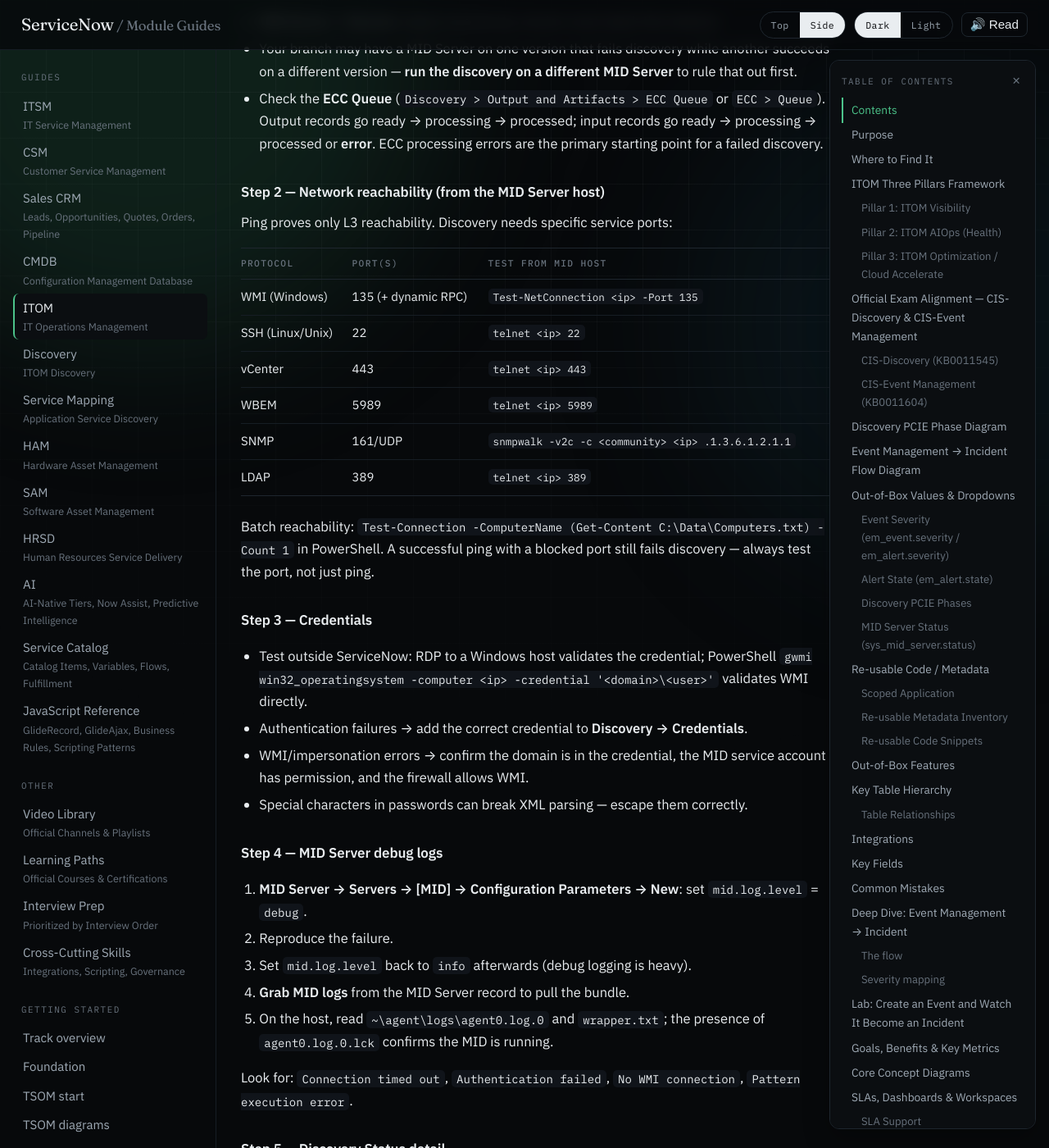
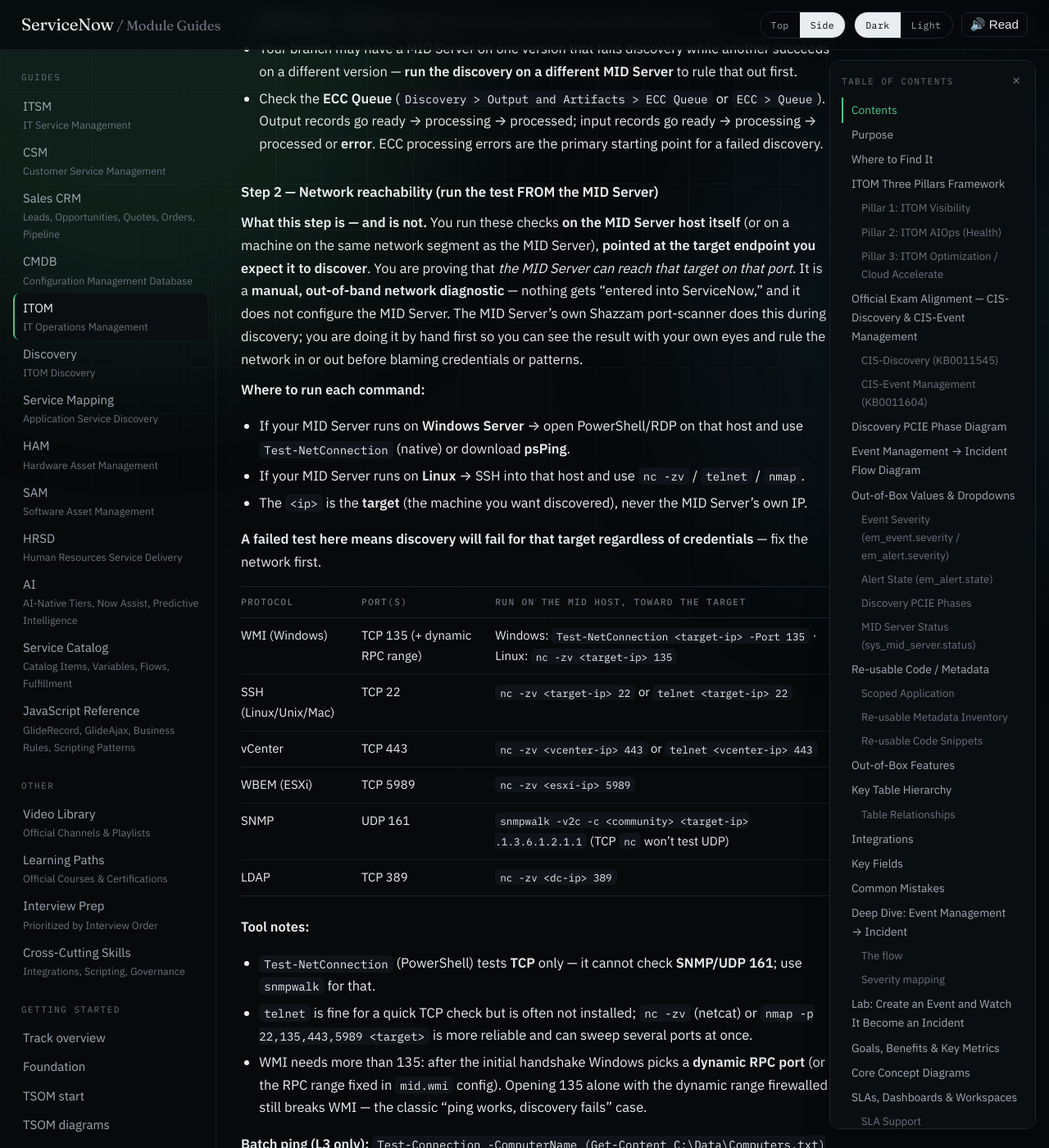
Before and after one commit to eltonaguiar/ServiceNow_Learning_TSOM-_CSM_FSM_SalesCRM_HAM_ITSM, a Jekyll site: the page built from docs/modules/itom/itom-guide.md, in a window 1280 px wide and 1400 px high, scrolled down 34413 px. Shown: the whole window at 82% size. Built offline with Jekyll 4.4.1, drawn with Linux system fonts in a browser that asks for light colours; our own code applies the rules of GitHub Pages for plain Markdown files; some of the changed text lies outside the part shown.

Commit message:
Clarify Step 2 network reachability: run FROM MID host toward target, manual diagnostic, tool notes

```diff
--- a/docs/modules/itom/itom-guide.md
+++ b/docs/modules/itom/itom-guide.md
@@ -1032,20 +1032,34 @@ Debug top-down. Do not change two things at once.
 - Your branch may have a MID Server on one version that fails discovery while another succeeds on a different version — **run the discovery on a different MID Server** to rule that out first.
 - Check the **ECC Queue** (`Discovery > Output and Artifacts > ECC Queue` or `ECC > Queue`). Output records go ready → processing → processed; input records go ready → processing → processed or **error**. ECC processing errors are the primary starting point for a failed discovery.
 
-### Step 2 — Network reachability (from the MID Server host)
+### Step 2 — Network reachability (run the test FROM the MID Server)
 
-Ping proves only L3 reachability. Discovery needs specific service ports:
+**What this step is — and is not.** You run these checks **on the MID Server host itself** (or on a machine on the same network segment as the MID Server), **pointed at the target endpoint you expect it to discover**. You are proving that *the MID Server can reach that target on that port*. It is a **manual, out-of-band network diagnostic** — nothing gets "entered into ServiceNow," and it does not configure the MID Server. The MID Server's own Shazzam port-scanner does this during discovery; you are doing it by hand first so you can see the result with your own eyes and rule the network in or out before blaming credentials or patterns.
 
-| Protocol | Port(s) | Test from MID host |
-|----------|---------|--------------------|
-| WMI (Windows) | 135 (+ dynamic RPC) | `Test-NetConnection <ip> -Port 135` |
-| SSH (Linux/Unix) | 22 | `telnet <ip> 22` |
-| vCenter | 443 | `telnet <ip> 443` |
-| WBEM | 5989 | `telnet <ip> 5989` |
-| SNMP | 161/UDP | `snmpwalk -v2c -c <community> <ip> .1.3.6.1.2.1.1` |
-| LDAP | 389 | `telnet <ip> 389` |
+**Where to run each command:**
+- If your MID Server runs on **Windows Server** → open PowerShell/RDP on that host and use `Test-NetConnection` (native) or download **psPing**.
+- If your MID Server runs on **Linux** → SSH into that host and use `nc -zv` / `telnet` / `nmap`.
+- The `<ip>` is the **target** (the machine you want discovered), never the MID Server's own IP.
 
-Batch reachability: `Test-Connection -ComputerName (Get-Content C:\Data\Computers.txt) -Count 1` in PowerShell. A successful ping with a blocked port still fails discovery — always test the port, not just ping.
+**A failed test here means discovery will fail for that target regardless of credentials** — fix the network first.
+
+| Protocol | Port(s) | Run on the MID host, toward the target |
+|----------|---------|----------------------------------------|
+| WMI (Windows) | TCP 135 (+ dynamic RPC range) | Windows: `Test-NetConnection <target-ip> -Port 135` · Linux: `nc -zv <target-ip> 135` |
+| SSH (Linux/Unix/Mac) | TCP 22 | `nc -zv <target-ip> 22` or `telnet <target-ip> 22` |
+| vCenter | TCP 443 | `nc -zv <vcenter-ip> 443` or `telnet <vcenter-ip> 443` |
+| WBEM (ESXi) | TCP 5989 | `nc -zv <esxi-ip> 5989` |
+| SNMP | UDP 161 | `snmpwalk -v2c -c <community> <target-ip> .1.3.6.1.2.1.1` (TCP `nc` won't test UDP) |
+| LDAP | TCP 389 | `nc -zv <dc-ip> 389` |
+
+**Tool notes:**
+- `Test-NetConnection` (PowerShell) tests **TCP** only — it cannot check **SNMP/UDP 161**; use `snmpwalk` for that.
+- `telnet` is fine for a quick TCP check but is often not installed; `nc -zv` (netcat) or `nmap -p 22,135,443,5989 <target>` is more reliable and can sweep several ports at once.
+- WMI needs more than 135: after the initial handshake Windows picks a **dynamic RPC port** (or the RPC range fixed in `mid.wmi` config). Opening 135 alone with the dynamic range firewalled still breaks WMI — the classic "ping works, discovery fails" case.
+
+**Batch ping (L3 only):** `Test-Connection -ComputerName (Get-Content C:\Data\Computers.txt) -Count 1` proves the host is up — but a successful ping with a blocked port still fails discovery. **Always test the actual service port, not just ping.**
+
+**Then re-run discovery for just that target** (Debug mode on the schedule, single-IP scope) and compare: if the manual port test passes but discovery still fails, the problem is past the network — move to Step 3 (credentials) or Step 6 (patterns). That is exactly how this step earns its place: it splits "network problem" from "everything else."
 
 ### Step 3 — Credentials
 
```
